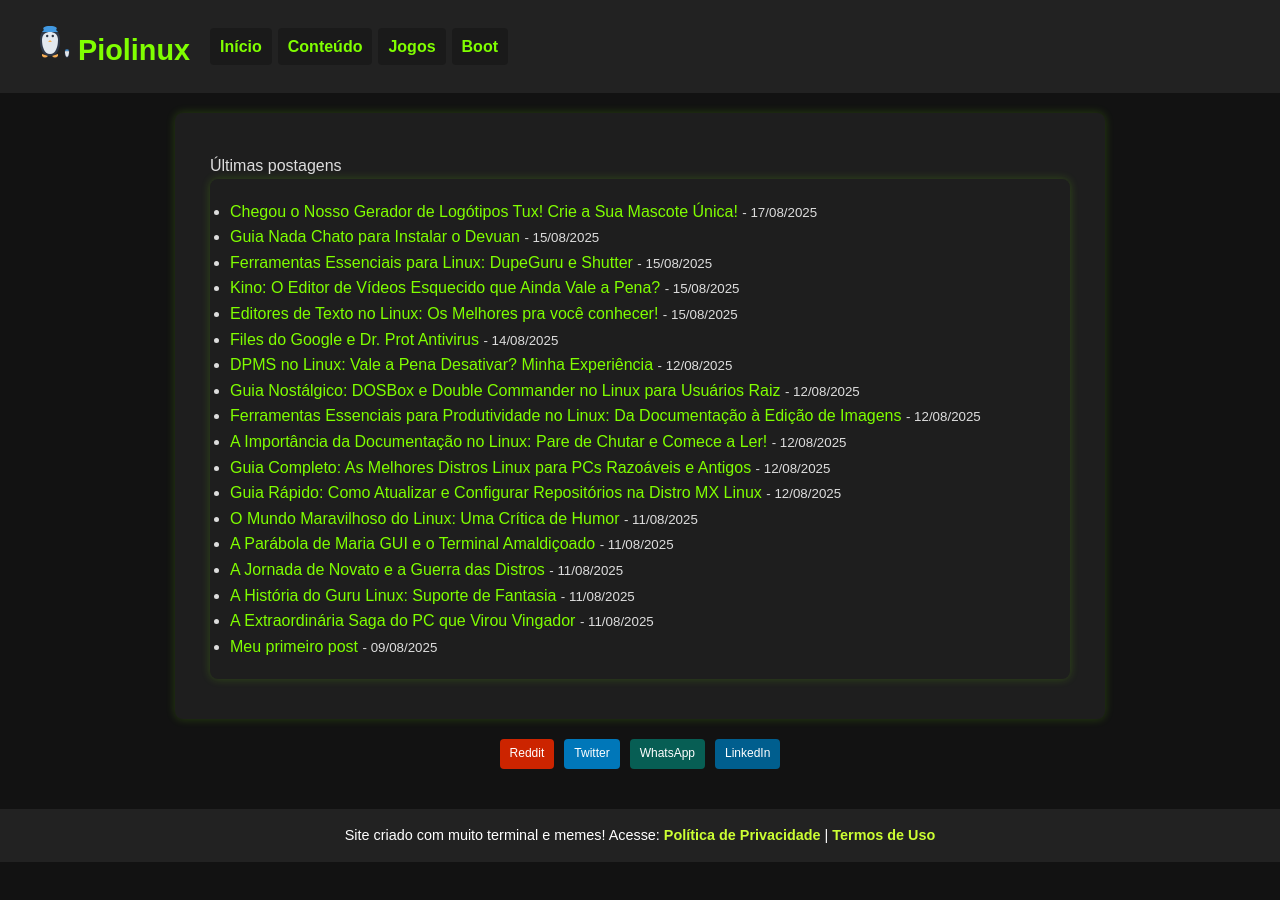
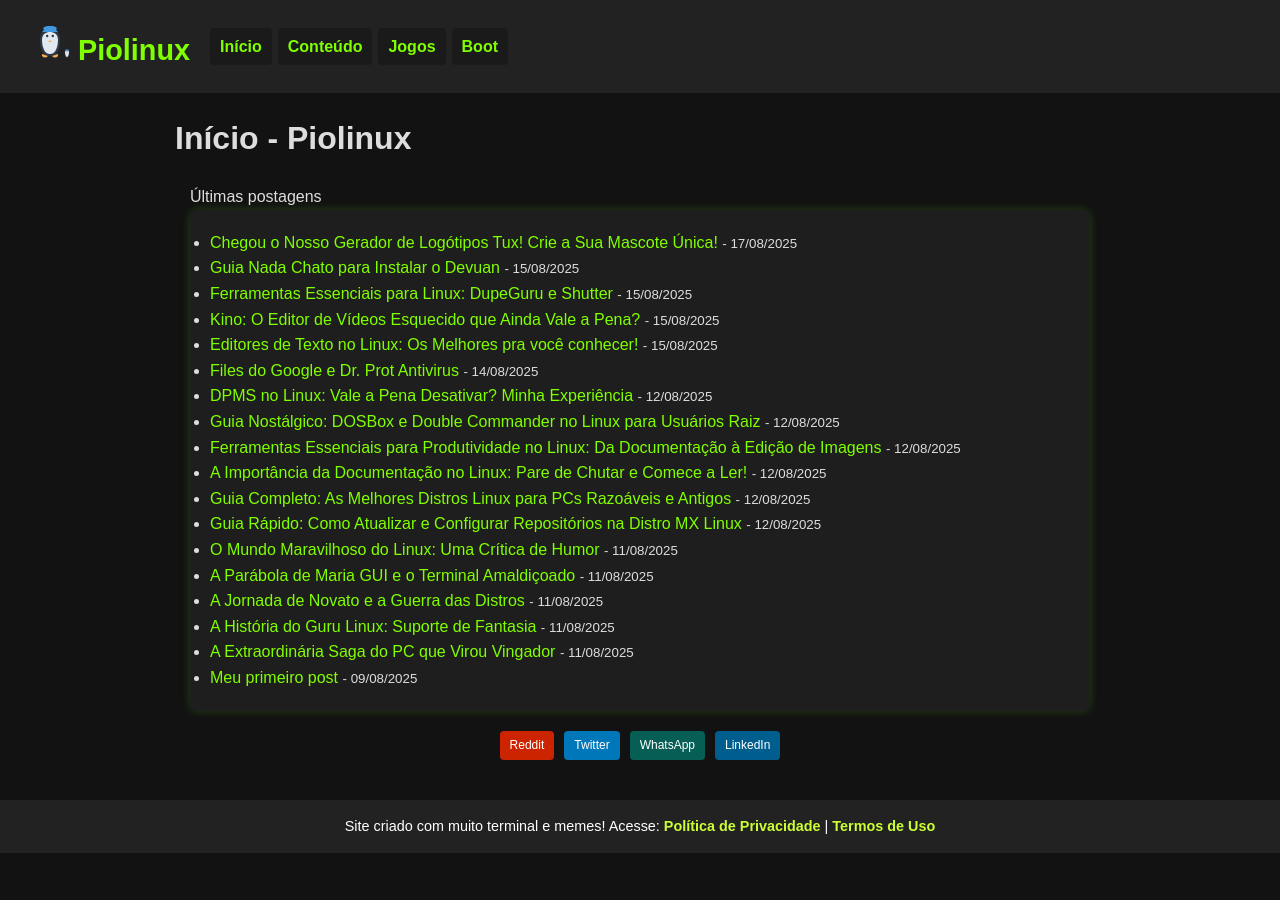
Before and after one commit to Piolinux/piolinux-site, a Jekyll site: the page built from index.md, in a window 1280 px wide. Built offline with Jekyll 4.4.1, drawn with Linux system fonts in a browser that asks for light colours.

Commit message:
Update default.html

```diff
--- a/_layouts/default.html
+++ b/_layouts/default.html
@@ -219,15 +219,9 @@ footer a:hover {
   </header>
 
  <main>
-    <article>
-
-      <!-- Conteúdo do Post com estilo de seção -->
-      <section class="post-content">
-        {{ content }}
-      </section>
-    </article>
+  <h1>{{ page.title }}</h1>
+  {{ content }}
   </main>
-
 
 
 <div id="share" style="text-align:center;margin:15px 0"></div>
```
